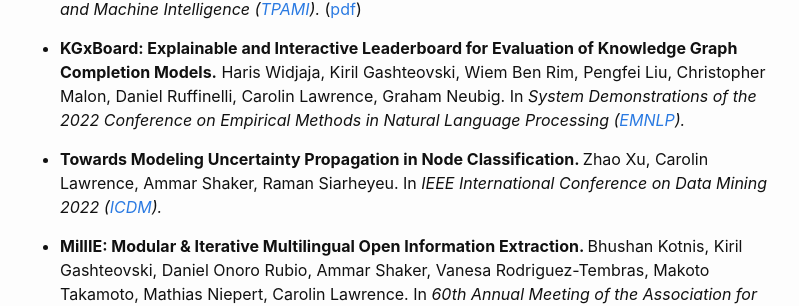
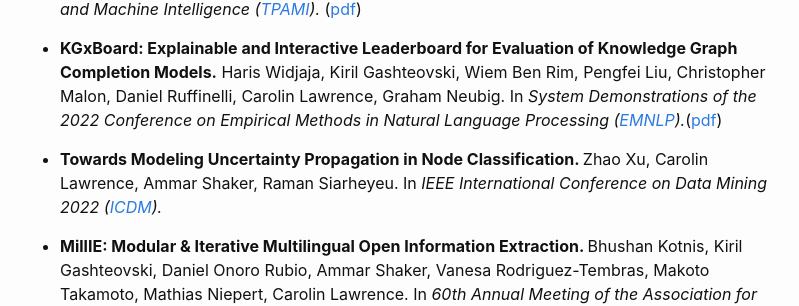
Before and after one commit to carolinlawrence/carolinlawrence.github.io, a Jekyll site: the page built from publications.markdown, in a window 1280 px wide and 900 px high, scrolled down 365 px. Shown: the part 150-456 px from the top of the window, without its empty margins (240-1039 px from the left). Built offline with Jekyll 4.4.1, drawn with Linux system fonts in a browser that asks for light colours.

Commit message:
Update publications.markdown

```diff
--- a/publications.markdown
+++ b/publications.markdown
@@ -13,7 +13,7 @@ layout: page
 ## 2022
 <ul>
     <p><li><b>State-Regularized Recurrent Neural Networks to Extract Automata and Explain Predictions.</b> Cheng Wang, Mathias Niepert, Carolin Lawrence. In <i>IEEE Transactions on Pattern Analysis and Machine Intelligence (<a href="https://ieeexplore.ieee.org/xpl/RecentIssue.jsp?punumber=34">TPAMI</a>).</i> (<a href="https://ieeexplore.ieee.org/abstract/document/9965745">pdf</a>)</li></p>
-  <p><li><b>KGxBoard: Explainable and Interactive Leaderboard for Evaluation of Knowledge Graph Completion Models.</b> Haris Widjaja, Kiril Gashteovski, Wiem Ben Rim, Pengfei Liu, Christopher Malon, Daniel Ruffinelli, Carolin Lawrence, Graham Neubig. In <i>System Demonstrations of the 2022 Conference on Empirical Methods in Natural Language Processing  (<a href="https://2022.emnlp.org/">EMNLP</a>).</i></li></p>
+  <p><li><b>KGxBoard: Explainable and Interactive Leaderboard for Evaluation of Knowledge Graph Completion Models.</b> Haris Widjaja, Kiril Gashteovski, Wiem Ben Rim, Pengfei Liu, Christopher Malon, Daniel Ruffinelli, Carolin Lawrence, Graham Neubig. In <i>System Demonstrations of the 2022 Conference on Empirical Methods in Natural Language Processing  (<a href="https://2022.emnlp.org/">EMNLP</a>).</i>(<a href="https://aclanthology.org/2022.emnlp-demos.34/">pdf</a>)</li></p>
   <p><li><b>Towards Modeling Uncertainty Propagation in Node Classification. </b>Zhao Xu, Carolin Lawrence, Ammar Shaker, Raman Siarheyeu. In <i>IEEE International Conference on Data Mining 2022 (<a href="https://icdm22.cse.usf.edu/">ICDM</a>).</i></li></p>
   <p><li><b>MillIE: Modular & Iterative Multilingual Open Information Extraction. </b>Bhushan Kotnis, Kiril Gashteovski, Daniel Onoro Rubio, Ammar Shaker, Vanesa Rodriguez-Tembras, Makoto Takamoto, Mathias Niepert, Carolin Lawrence. In <i>60th Annual Meeting of the Association for Computational Linguistics (<a href="https://2022.aclweb.org/">ACL</a>). </i>(<a href="https://aclanthology.org/2022.acl-long.478/">pdf</a>)</li></p>
   <p><li><b>BenchIE: A Framework for Multi-Faceted Fact-Based Open Information Extraction Evaluation. </b>Kiril Gashteovski, Mingying Yu, Bhushan Kotnis, Carolin Lawrence, Mathias Niepert, Goran Glavaš. In <i>60th Annual Meeting of the Association for Computational Linguistics (<a href="https://2022.aclweb.org/">ACL</a>). </i>(<a href="https://aclanthology.org/2022.acl-long.307/">pdf</a>)</li></p>
```
